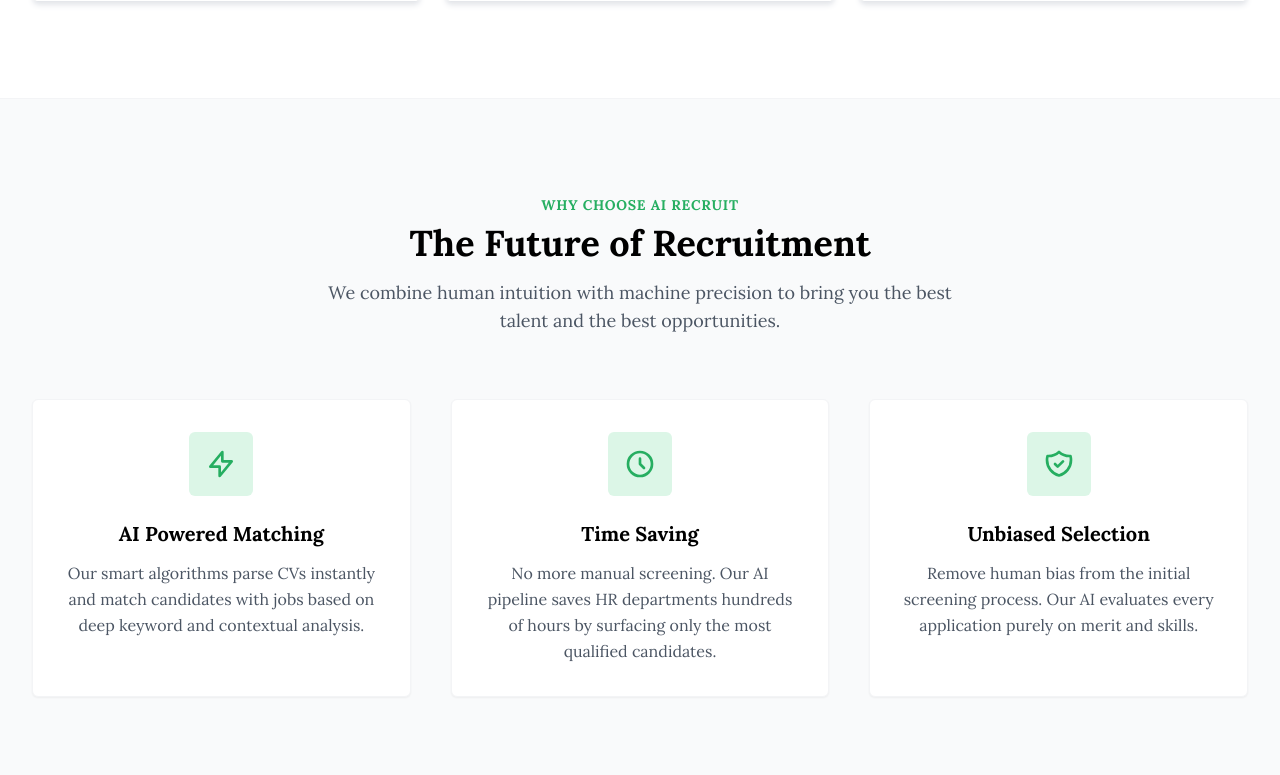
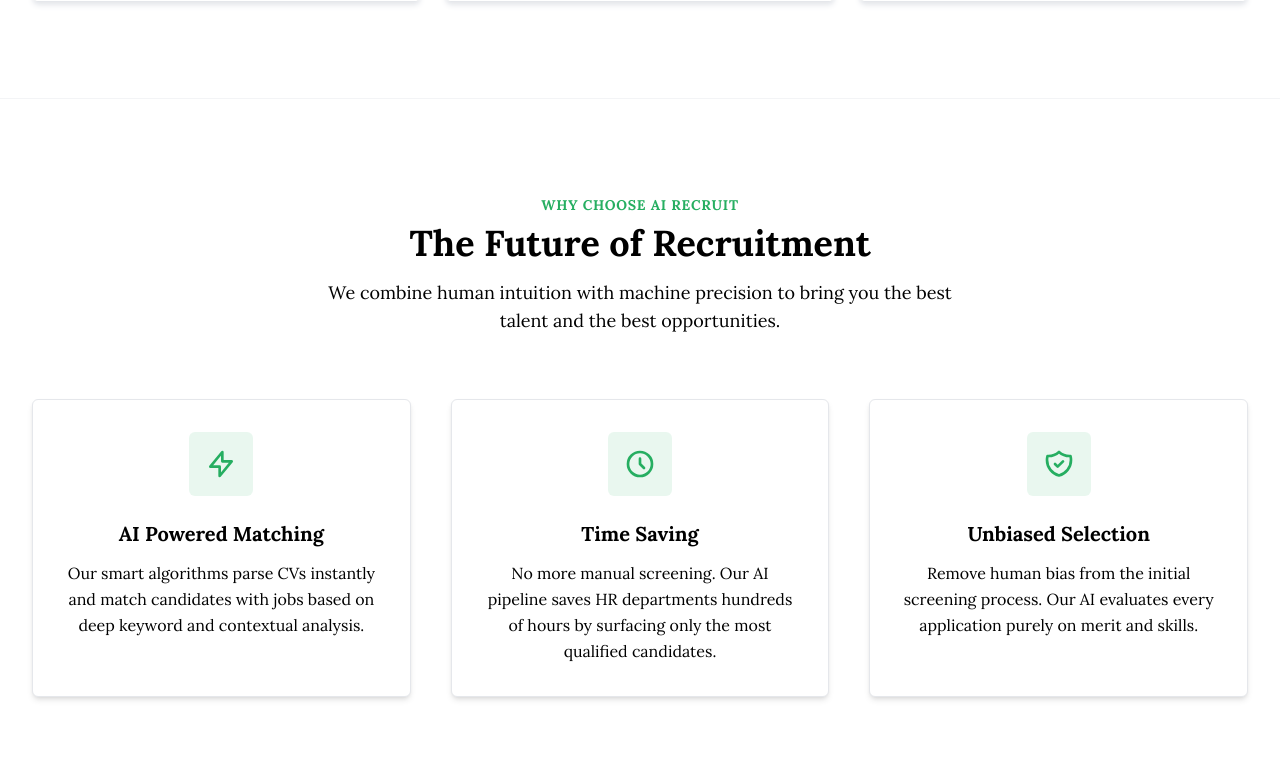
Before and after one commit to Iqbalhossen07/ai-recruitment, a Next.js app: page / in a window 1280 px wide. Shown: the part 2125-2900 px from the top of the page. Built offline with nearby package versions, Linux system fonts and the light colour scheme; no server answers; the database is empty.

Commit message:
style: add primary border on hover to cards and redesign why choose us section

```diff
--- a/src/app/page.tsx
+++ b/src/app/page.tsx
@@ -144,7 +144,7 @@ export default async function Home() {
               { name: "Edinburgh", img: "/city-edinburgh.jpg", openings: 660, companies: 193 },
             ].map((city) => (
               <Link key={city.name} href={`/jobs?loc=${city.name}`} className="group block">
-                <div className="rounded-md overflow-hidden border border-gray-200 shadow-md shadow-gray-200 hover:shadow-lg hover:shadow-gray-300 transition-all duration-300 hover:-translate-y-1">
+                <div className="rounded-md overflow-hidden border border-gray-200 hover:border-primary shadow-md shadow-gray-200 hover:shadow-lg transition-all duration-300 hover:-translate-y-1">
                   {/* City Image */}
                   <div className="relative h-48 w-full overflow-hidden">
                     <Image
@@ -183,48 +183,48 @@ export default async function Home() {
       </section>
 
       {/* 4. Why Choose Us */}
-      <section className="py-24 px-4 sm:px-6 lg:px-8 bg-gray-50 border-y border-gray-100">
+      <section className="py-24 px-4 sm:px-6 lg:px-8 bg-white border-y border-gray-100">
         <div className="max-w-7xl mx-auto text-center">
           <span className="text-primary font-bold tracking-wider text-sm uppercase mb-2 block">Why Choose AI Recruit</span>
           <h2 className="text-4xl font-bold text-black mb-4">The Future of Recruitment</h2>
-          <p className="text-gray-600 mb-16 max-w-2xl mx-auto text-lg">We combine human intuition with machine precision to bring you the best talent and the best opportunities.</p>
+          <p className="text-black mb-16 max-w-2xl mx-auto text-lg">We combine human intuition with machine precision to bring you the best talent and the best opportunities.</p>
 
           <div className="grid grid-cols-1 md:grid-cols-3 gap-10">
             {/* Feature 1 */}
-            <div className="bg-white p-8 rounded-md shadow-sm border border-gray-100 hover:shadow-xl hover:-translate-y-2 transition-all duration-300 group">
-              <div className="w-16 h-16 bg-primary-light text-primary rounded-md flex items-center justify-center mx-auto mb-6 group-hover:scale-110 transition-transform duration-300">
+            <div className="bg-white p-8 rounded-md shadow-md border border-gray-200 hover:border-primary hover:shadow-xl hover:-translate-y-2 transition-all duration-300 group">
+              <div className="w-16 h-16 bg-primary/10 text-primary rounded-md flex items-center justify-center mx-auto mb-6 group-hover:bg-primary group-hover:text-white group-hover:scale-110 transition-all duration-300">
                 <svg className="w-8 h-8" fill="none" viewBox="0 0 24 24" stroke="currentColor">
                   <path strokeLinecap="round" strokeLinejoin="round" strokeWidth={2} d="M13 10V3L4 14h7v7l9-11h-7z" />
                 </svg>
               </div>
               <h3 className="text-xl font-bold text-black mb-3">AI Powered Matching</h3>
-              <p className="text-gray-600 leading-relaxed">
+              <p className="text-black leading-relaxed">
                 Our smart algorithms parse CVs instantly and match candidates with jobs based on deep keyword and contextual analysis.
               </p>
             </div>
 
             {/* Feature 2 */}
-            <div className="bg-white p-8 rounded-md shadow-sm border border-gray-100 hover:shadow-xl hover:-translate-y-2 transition-all duration-300 group">
-              <div className="w-16 h-16 bg-primary-light text-primary rounded-md flex items-center justify-center mx-auto mb-6 group-hover:scale-110 transition-transform duration-300">
+            <div className="bg-white p-8 rounded-md shadow-md border border-gray-200 hover:border-primary hover:shadow-xl hover:-translate-y-2 transition-all duration-300 group">
+              <div className="w-16 h-16 bg-primary/10 text-primary rounded-md flex items-center justify-center mx-auto mb-6 group-hover:bg-primary group-hover:text-white group-hover:scale-110 transition-all duration-300">
                 <svg className="w-8 h-8" fill="none" viewBox="0 0 24 24" stroke="currentColor">
                   <path strokeLinecap="round" strokeLinejoin="round" strokeWidth={2} d="M12 8v4l3 3m6-3a9 9 0 11-18 0 9 9 0 0118 0z" />
                 </svg>
               </div>
               <h3 className="text-xl font-bold text-black mb-3">Time Saving</h3>
-              <p className="text-gray-600 leading-relaxed">
+              <p className="text-black leading-relaxed">
                 No more manual screening. Our AI pipeline saves HR departments hundreds of hours by surfacing only the most qualified candidates.
               </p>
             </div>
 
             {/* Feature 3 */}
-            <div className="bg-white p-8 rounded-md shadow-sm border border-gray-100 hover:shadow-xl hover:-translate-y-2 transition-all duration-300 group">
-              <div className="w-16 h-16 bg-primary-light text-primary rounded-md flex items-center justify-center mx-auto mb-6 group-hover:scale-110 transition-transform duration-300">
+            <div className="bg-white p-8 rounded-md shadow-md border border-gray-200 hover:border-primary hover:shadow-xl hover:-translate-y-2 transition-all duration-300 group">
+              <div className="w-16 h-16 bg-primary/10 text-primary rounded-md flex items-center justify-center mx-auto mb-6 group-hover:bg-primary group-hover:text-white group-hover:scale-110 transition-all duration-300">
                 <svg className="w-8 h-8" fill="none" viewBox="0 0 24 24" stroke="currentColor">
                   <path strokeLinecap="round" strokeLinejoin="round" strokeWidth={2} d="M9 12l2 2 4-4m5.618-4.016A11.955 11.955 0 0112 2.944a11.955 11.955 0 01-8.618 3.04A12.02 12.02 0 003 9c0 5.591 3.824 10.29 9 11.622 5.176-1.332 9-6.03 9-11.622 0-1.042-.133-2.052-.382-3.016z" />
                 </svg>
               </div>
               <h3 className="text-xl font-bold text-black mb-3">Unbiased Selection</h3>
-              <p className="text-gray-600 leading-relaxed">
+              <p className="text-black leading-relaxed">
                 Remove human bias from the initial screening process. Our AI evaluates every application purely on merit and skills.
               </p>
             </div>
--- a/src/components/ui/JobCard.tsx
+++ b/src/components/ui/JobCard.tsx
@@ -23,7 +23,7 @@ export default function JobCard({ job }: { job: JobProps }) {
 
   return (
     <Link href={`/jobs/${job.id}`} className="block group h-full">
-      <div className="bg-gradient-to-r from-primary/5 to-white border border-gray-200 rounded-md p-6 shadow-md shadow-gray-200 hover:shadow-lg hover:shadow-gray-300 transition-all duration-300 h-full flex flex-col hover:-translate-y-1">
+      <div className="bg-gradient-to-r from-primary/5 to-white border border-gray-200 hover:border-primary rounded-md p-6 shadow-md shadow-gray-200 hover:shadow-lg hover:shadow-gray-300 transition-all duration-300 h-full flex flex-col hover:-translate-y-1">
 
         {/* Header: Logo and Time */}
         <div className="flex justify-between items-start mb-4">
```
